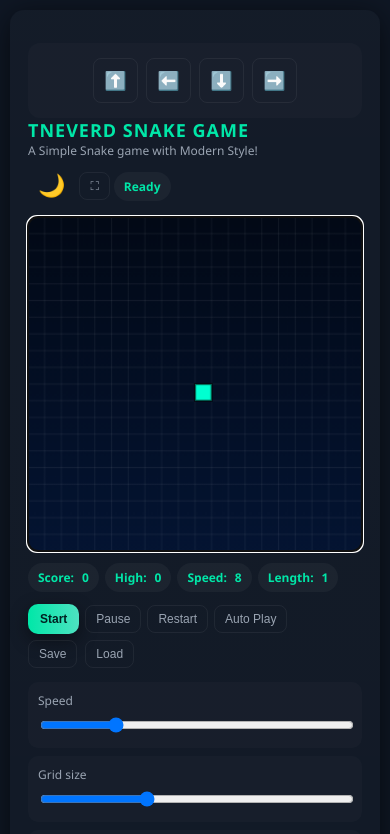
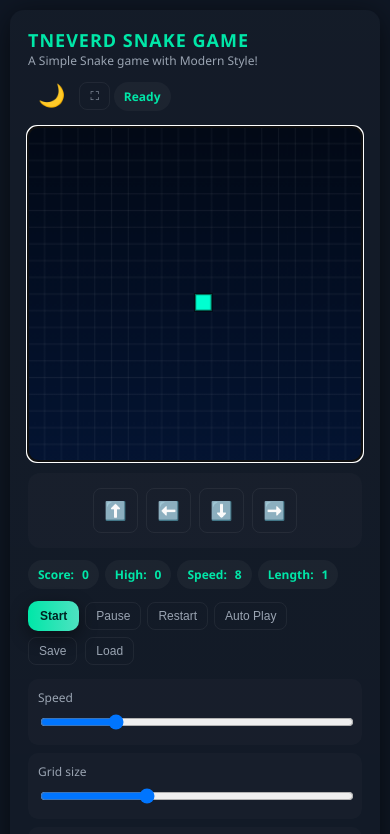
Before and after one commit to TneverD/TneverD-Snake-Game, a plain HTML site: page index.htm in a window 390 px wide. Shown: the top 834 px of the page. Drawn offline with Linux system fonts and the light colour scheme.

Commit message:
Main html File index.htm

```diff
--- a/index.htm
+++ b/index.htm
@@ -353,12 +353,6 @@
   <div class="app" tabindex="0">
     <div class="wrap">
       <div class="panel">
-        <div class="mobile-pad">
-          <button id="upTouch" class="ghost">⬆️</button>
-          <button id="leftTouch" class="ghost">⬅️</button>
-          <button id="downTouch" class="ghost">⬇️</button>
-          <button id="rightTouch" class="ghost">➡️</button>
-        </div>
 
         <div class="scoreboard">
           <div>
@@ -374,6 +368,14 @@
 
         <div style="margin-top:12px;">
           <canvas id="gameCanvas" width="640" height="640" tabindex="0"></canvas>
+        </div>
+
+        <!-- دکمه‌های موبایل: منتقل‌شده به زیر Canvas -->
+        <div class="mobile-pad" style="display:flex;justify-content:center;gap:8px;margin-top:12px;">
+          <button id="upTouch" class="ghost">⬆️</button>
+          <button id="leftTouch" class="ghost">⬅️</button>
+          <button id="downTouch" class="ghost">⬇️</button>
+          <button id="rightTouch" class="ghost">➡️</button>
         </div>
 
         <div class="hud">
@@ -455,7 +457,6 @@
       </div>
     </div>
   </div>
-
   <script>
     console.log("JavaScript Connected.");
     console.log("loading Scripts...");
```
